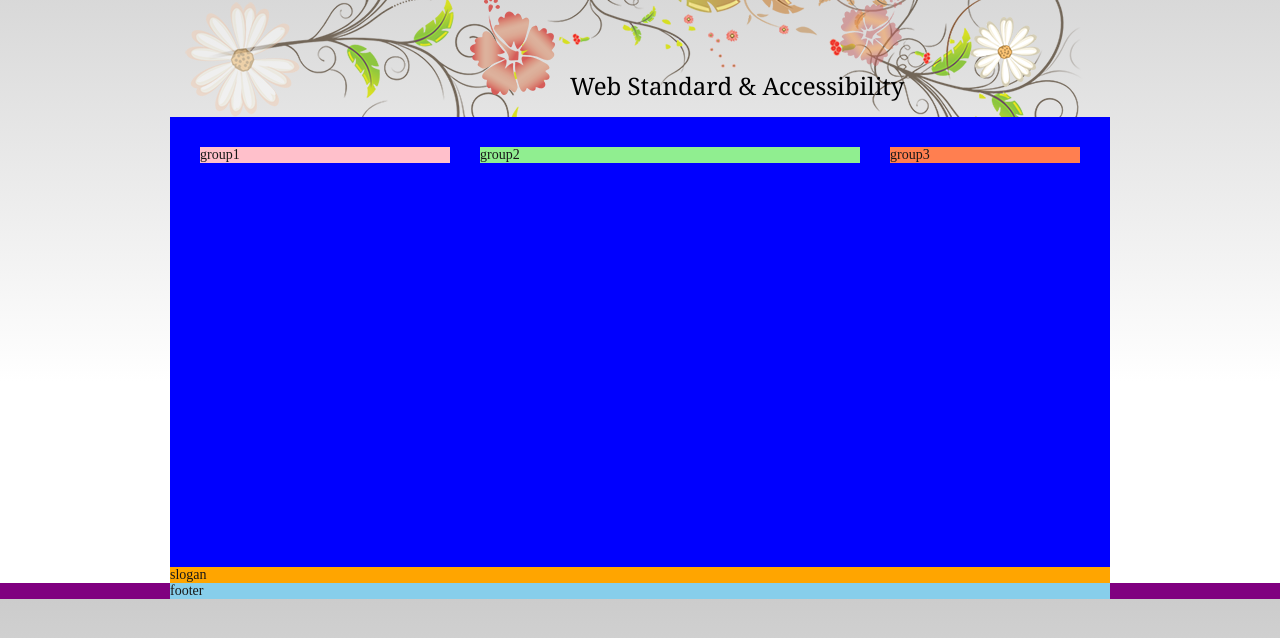
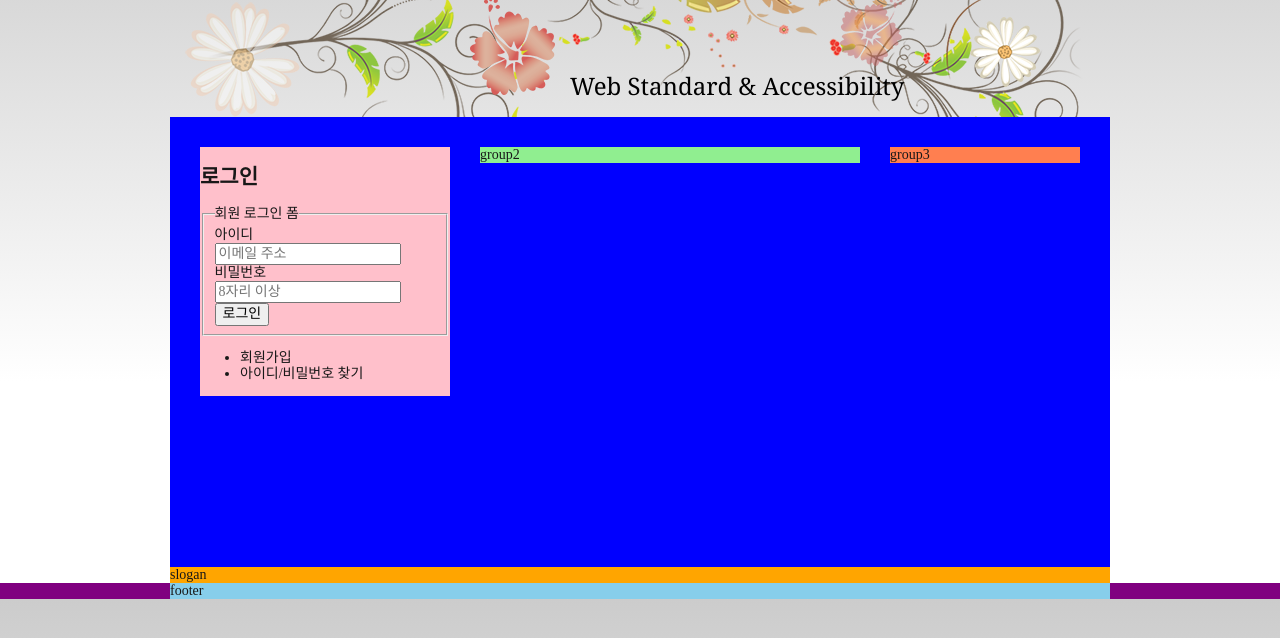
Before and after one commit to dunamisyoung/FDS17_Fixed, a plain HTML site: page index.html in a window 1280 px wide. Shown: the part 124-762 px from the top of the page. Drawn offline with Linux system fonts and the light colour scheme; a web font is replaced by a local one.

Commit message:
로그인 폼 마크업

```diff
--- a/index.html
+++ b/index.html
@@ -107,7 +107,29 @@
         </div>
       </div>
       <main class="main clearfix">
-        <div class="group group1">group1</div>
+        <div class="group group1">
+          <section class="login">
+            <h2 class="login-heading">로그인</h2>
+            <form action="http://formspree.io/mwkrwgrg" method="POST" class="login-form">
+              <fieldset>
+                <legend>회원 로그인 폼</legend>
+                <div class="user-email">
+                  <label for="userEmail">아이디</label>
+                  <input type="email" name="userEmail" id="userEmail" placeholder="이메일 주소" required />
+                </div>
+                <div class="user-pw">
+                  <label for="userPw">비밀번호</label>
+                  <input type="password" name="userPassword" id="userPw" placeholder="8자리 이상" required />
+                </div>
+                <button class="btn-login" type="submit">로그인</button>
+              </fieldset>
+            </form>
+            <ul class="member-only clearfix">
+              <li><a href="#">회원가입</a></li>
+              <li><a href="#">아이디/비밀번호 찾기</a></li>
+            </ul>
+          </section>
+        </div>
         <div class="group group2">group2</div>
         <div class="group group3">group3</div>
       </main>
```
